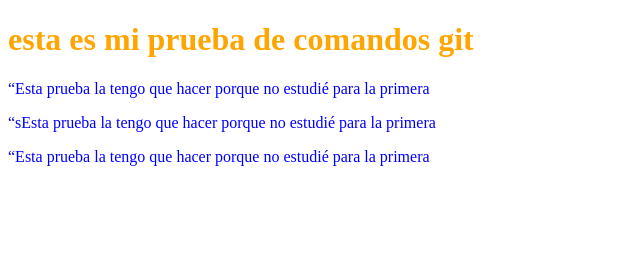
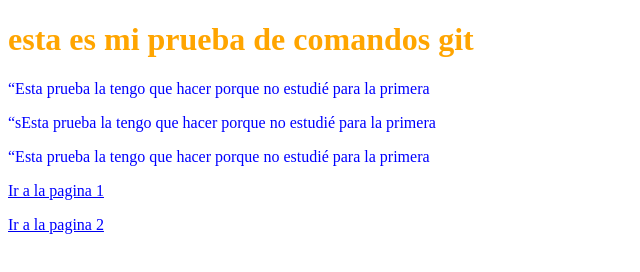
Before and after one commit to MiguelGaticaBestNick123/MiguelGatica_unidad1, a website: page index.html in a window 1280 px wide. Shown: the whole page, without its empty margins (0-640 px from the left). Drawn offline with Linux system fonts and the light colour scheme.

Commit message:
navegación terminada

```diff
--- a/index.html
+++ b/index.html
@@ -18,5 +18,7 @@
     <p>“Esta prueba la tengo que hacer porque
         no estudié para la primera</p>
 
+        <a href="pagina1.html">  <p>Ir a la pagina 1</p></a>
+        <a href="pagina2.html">  <p>Ir a la pagina 2</p></a>
 </body>
 </html>
```
